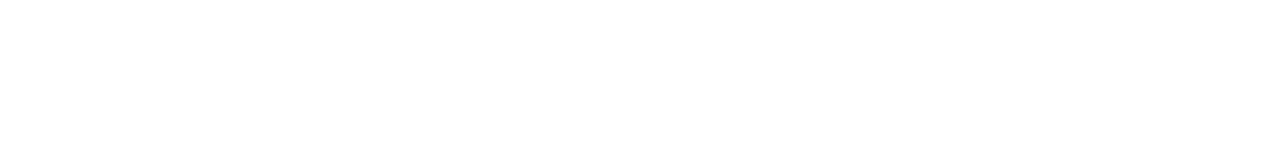
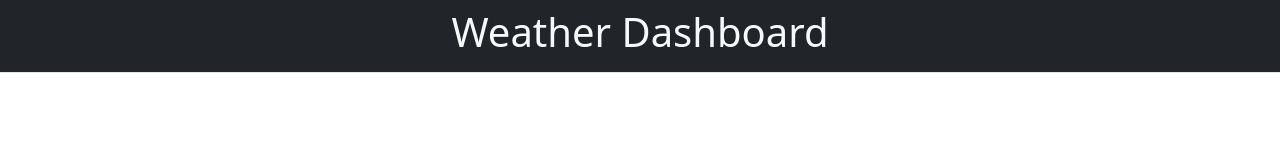
Before and after one commit to chelseanicholls95/weather_dashboard, a plain HTML site: page index.html in a window 1280 px wide. Drawn offline with nearby package versions, Linux system fonts and the light colour scheme.

Commit message:
added styled header

```diff
--- a/index.html
+++ b/index.html
@@ -14,6 +14,11 @@
     <title>Weather Dashboard</title>
   </head>
   <body>
+    <header
+      class="d-flex border-bottom text-light bg-dark justify-content-center"
+    >
+      <h1 class="p-2">Weather Dashboard</h1>
+    </header>
     <script
       src="https://cdn.jsdelivr.net/npm/bootstrap@5.0.0-beta3/dist/js/bootstrap.bundle.min.js"
       integrity="sha384-JEW9xMcG8R+pH31jmWH6WWP0WintQrMb4s7ZOdauHnUtxwoG2vI5DkLtS3qm9Ekf"
```
